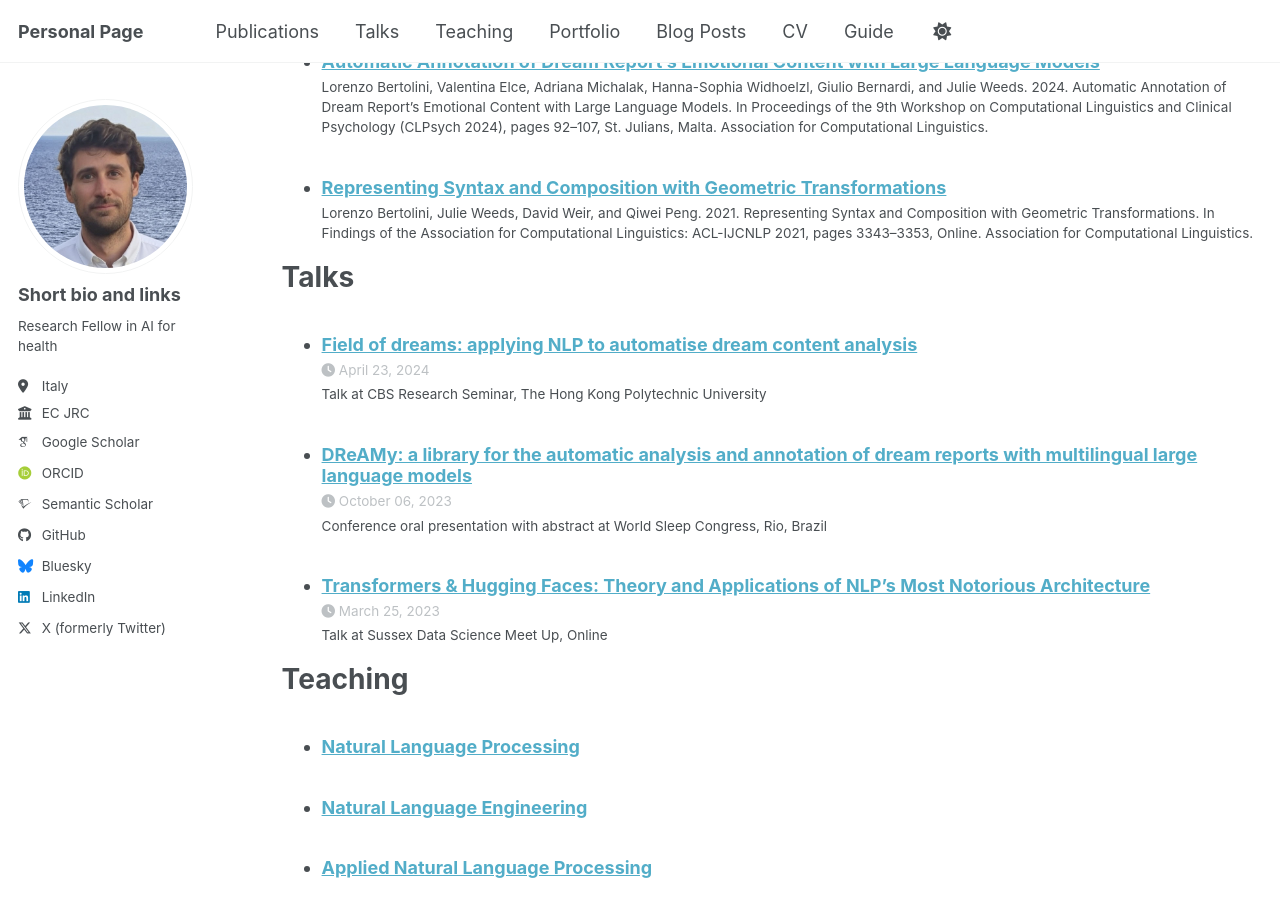
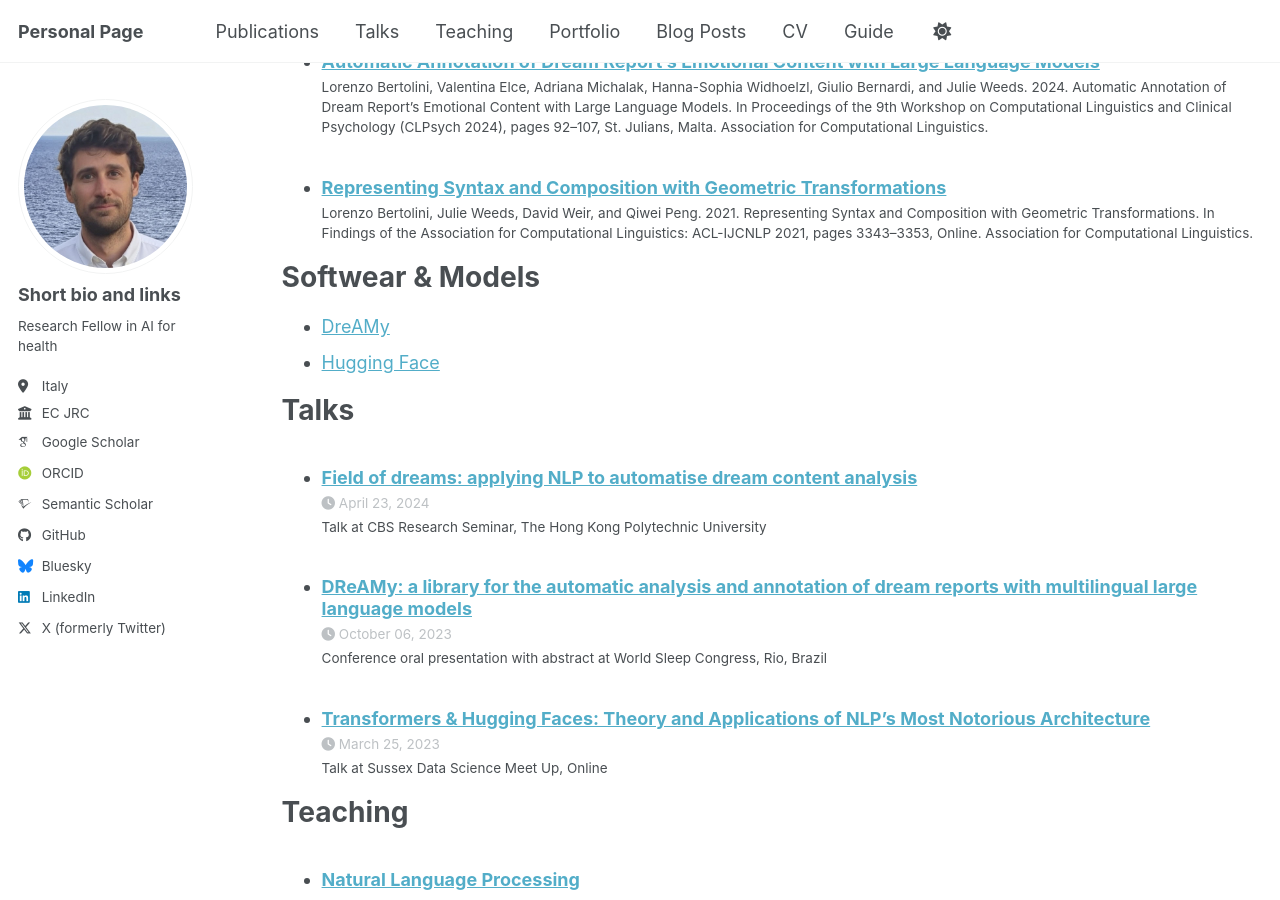
Before and after one commit to lorenzoscottb/lorenzoscottb.github.io, a Jekyll site: the page built from _pages/cv.md, in a window 1280 px wide and 900 px high, scrolled down 1408 px. Built offline with Jekyll 4.4.1, drawn with Linux system fonts in a browser that asks for light colours; some web fonts are replaced; a script bundle is joined from its source files by our own code; library files that are not in the unit come from our copies.

Commit message:
Update cv.md

```diff
--- a/_pages/cv.md
+++ b/_pages/cv.md
@@ -41,6 +41,11 @@ Publications (Curated Selection)
     {% include archive-single-cv.html %}
   {% endfor %}</ul>
 
+Softwear & Models
+======
+* [DreAMy](https://github.com/lorenzoscottb/DReAMy)
+* [Hugging Face](https://huggingface.co/lorenzoscottb)
+
 Talks
 ======
   <ul>{% for post in site.talks reversed %}
```
